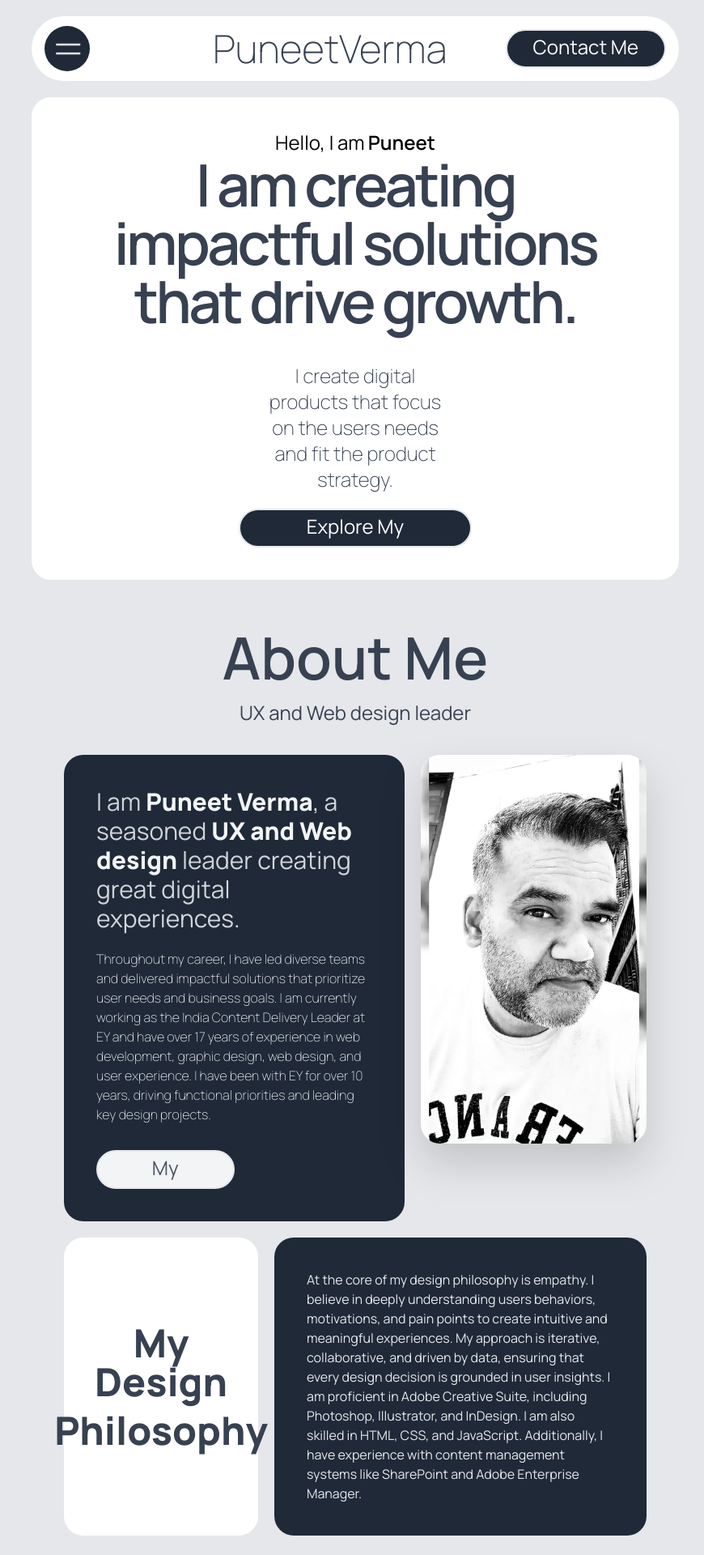
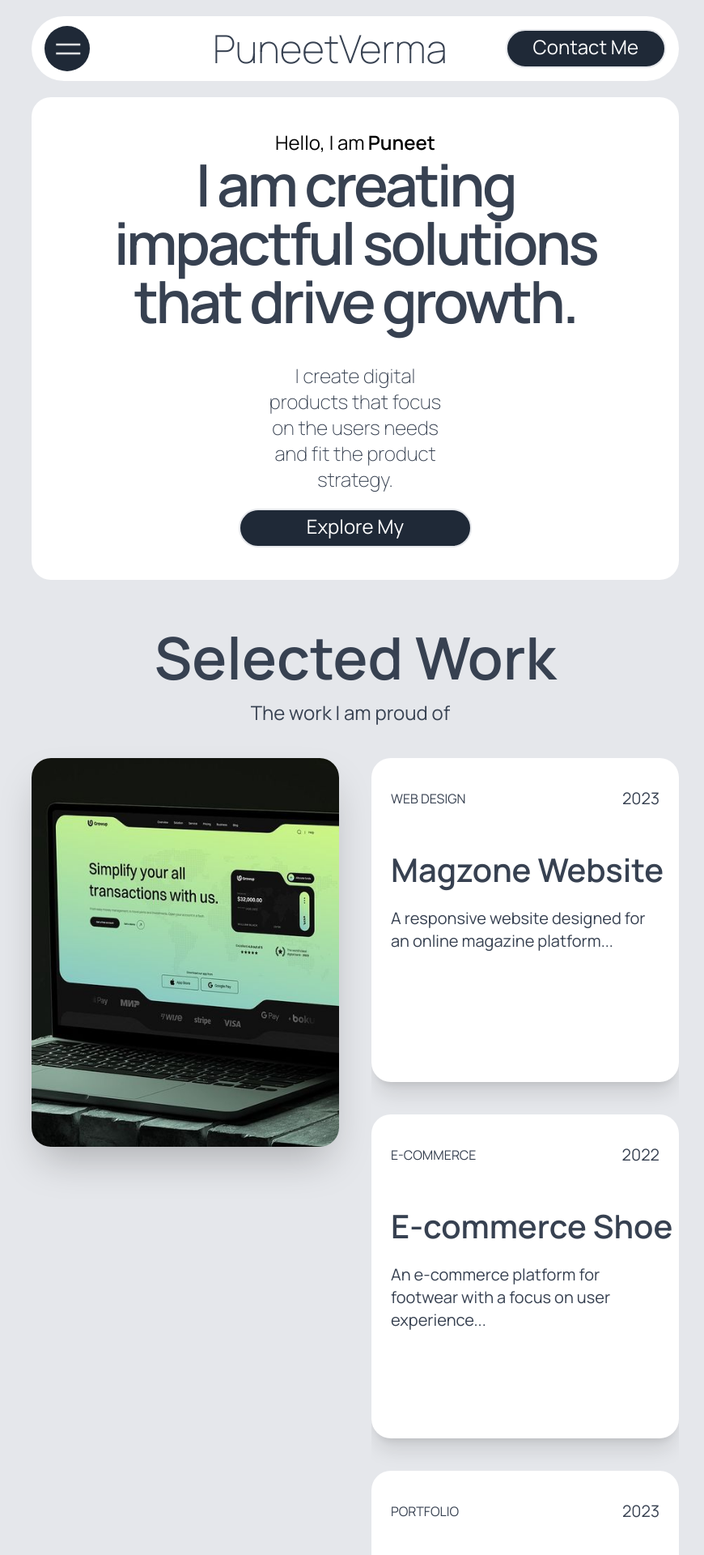
Before and after one commit to Aryan-yadav15/Client-Portfolio-2, a Next.js app: page / in a window 1280 px wide. Shown: the top 1920 px of the page at 81% size, without its empty margins (201-1071 px from the left). Built offline with nearby package versions, Linux system fonts and the light colour scheme.

Commit message:
page layout

```diff
--- a/src/app/page.js
+++ b/src/app/page.js
@@ -22,8 +22,8 @@ export default function Home() {
     <div className="min-h-screen px-4 sm:px-8 md:px-16 lg:px-30 xl:px-60 flex flex-col gap-5 pt-5">
       <Header aboutRef={aboutRef} myWorkRef={myWorkRef} myCvRef={myCvRef} expRef={expRef} />
       <Herosection myCvRef={myCvRef}/>
+      <div ref={myWorkRef}><MyWork /></div>
       <div ref={aboutRef}><About /></div>
-      <div ref={myWorkRef}><MyWork /></div>
       <div ref={myCvRef}><MyCv /></div>
       <div ref={expRef}><Exp /></div>
       <Footer aboutRef={aboutRef} myWorkRef={myWorkRef} myCvRef={myCvRef} expRef={expRef} />
```
